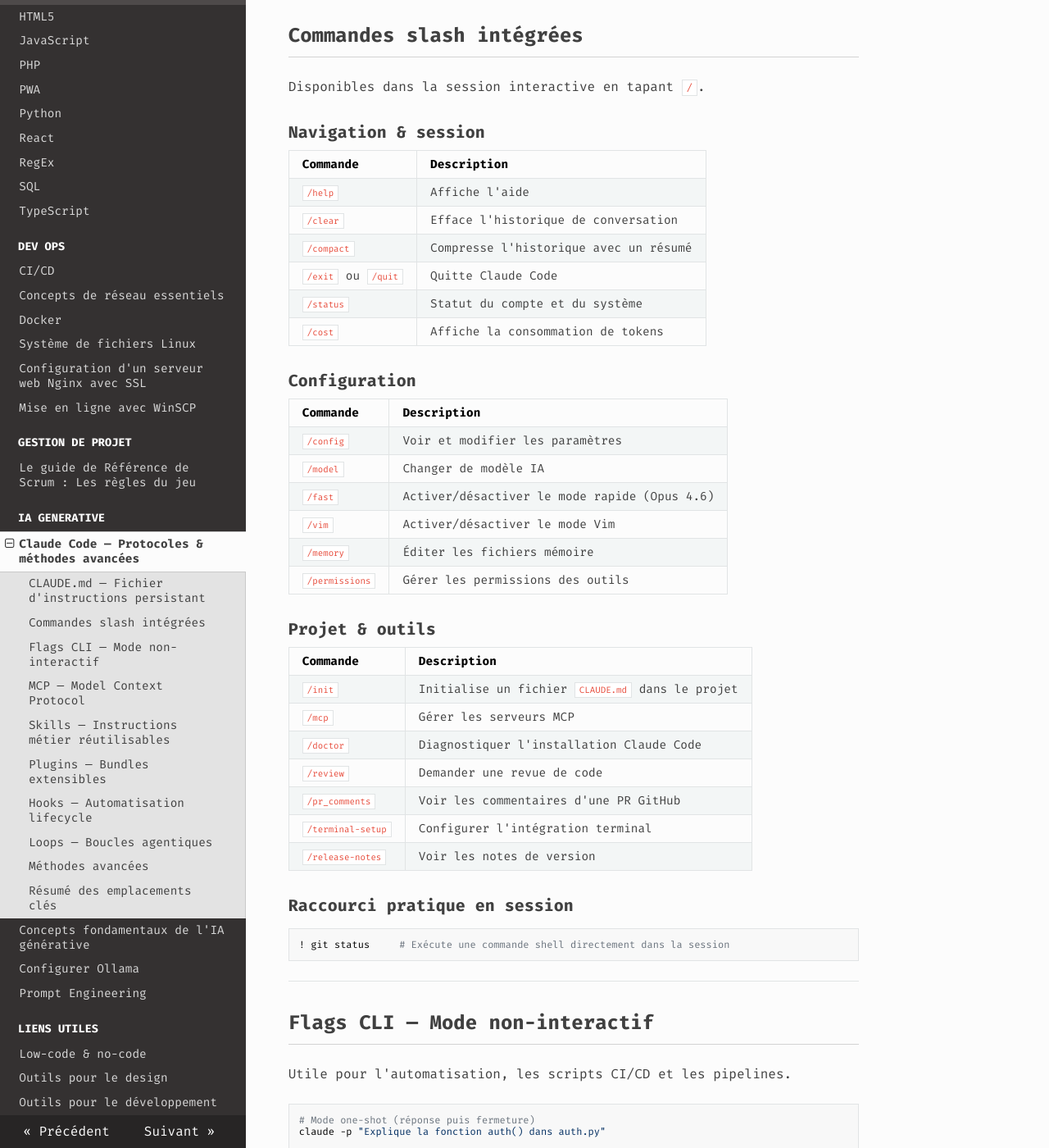
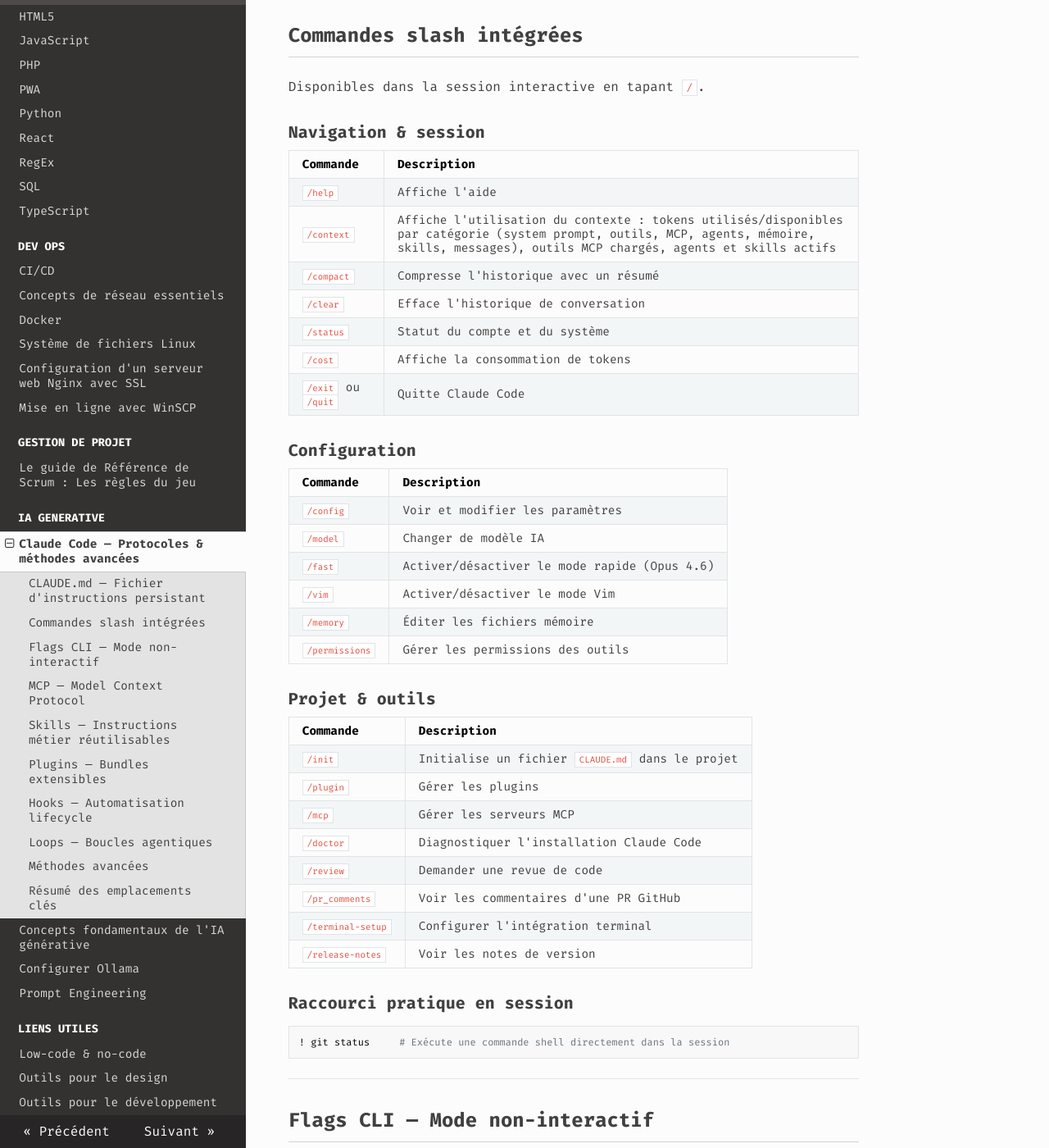
Before and after one commit to realjck/le-codex, an MkDocs documentation site: the page built from docs/ia-generative/claude-code.md, in a window 1280 px wide and 1400 px high, scrolled down 903 px. Shown: the whole window at 82% size. Built offline with MkDocs 1.6.1, drawn with Linux system fonts in a browser that asks for light colours; nearby versions of some CDN libraries.

Commit message:
Met à jour fiche Claude Code

````diff
--- a/docs/ia-generative/claude-code.md
+++ b/docs/ia-generative/claude-code.md
@@ -39,11 +39,12 @@
 | Commande | Description |
 |---|---|
 | `/help` | Affiche l'aide |
+| `/context` | Affiche l'utilisation du contexte : tokens utilisés/disponibles par catégorie (system prompt, outils, MCP, agents, mémoire, skills, messages), outils MCP chargés, agents et skills actifs |
+| `/compact` | Compresse l'historique avec un résumé |
 | `/clear` | Efface l'historique de conversation |
-| `/compact` | Compresse l'historique avec un résumé |
-| `/exit` ou `/quit` | Quitte Claude Code |
 | `/status` | Statut du compte et du système |
 | `/cost` | Affiche la consommation de tokens |
+| `/exit` ou `/quit` | Quitte Claude Code |
 
 ### Configuration
 
@@ -61,6 +62,7 @@
 | Commande | Description |
 |---|---|
 | `/init` | Initialise un fichier `CLAUDE.md` dans le projet |
+| `/plugin` | Gérer les plugins |
 | `/mcp` | Gérer les serveurs MCP |
 | `/doctor` | Diagnostiquer l'installation Claude Code |
 | `/review` | Demander une revue de code |
@@ -106,6 +108,7 @@
 ```
 
 ---
+
 
 ## MCP — Model Context Protocol
 
````
